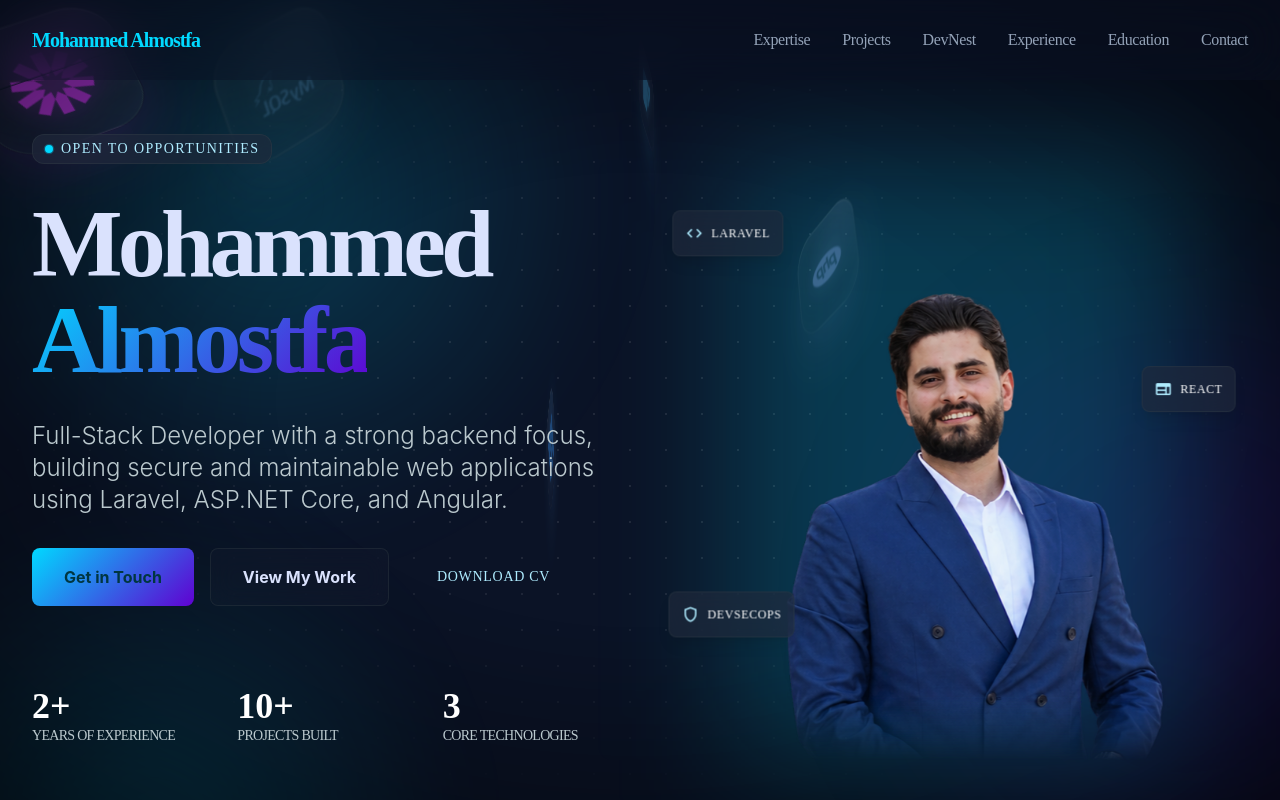
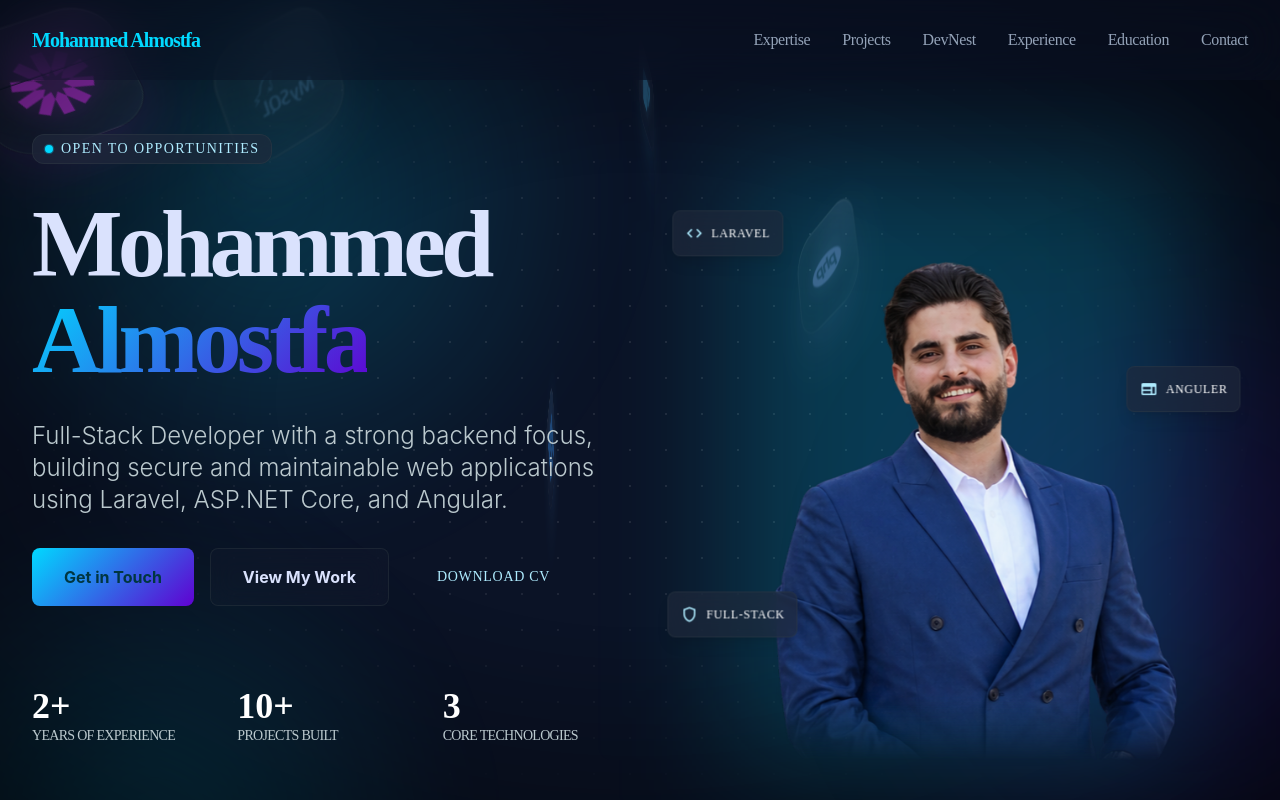
Before and after one commit to MohammedAlmostfa/Portfolio2, a React (Vite) app: page /#/ in a window 1280 px wide. Shown: the top 800 px of the page. Built offline with nearby package versions, Linux system fonts and the light colour scheme.

Commit message:
update data

```diff
--- a/src/components/sections/HeroSection.jsx
+++ b/src/components/sections/HeroSection.jsx
@@ -15,8 +15,8 @@ import { heroText, stats, cvLink } from '../../data/heroData';
 // الشارات على أطراف المربع، متوسّطة عمودياً على الحافة
 const floatingChips = [
   { label: 'Laravel',   icon: 'code',   position: 'top-[15%] left-0 -translate-x-1/4',    delay: 0 },
-  { label: 'React',     icon: 'web',    position: 'top-[40%] right-0 translate-x-1/4',    delay: 0.8 },
-  { label: 'DevSecOps', icon: 'shield', position: 'bottom-[18%] left-0 -translate-x-1/4', delay: 1.6 },
+  { label: 'Anguler',     icon: 'web',    position: 'top-[40%] right-0 translate-x-1/4',    delay: 0.8 },
+  { label: 'Full-stack', icon: 'shield', position: 'bottom-[18%] left-0 -translate-x-1/4', delay: 1.6 },
 ];
 
 // تلاشي أسفل الصورة بالـ mask (بدل طبقة بلون صلب) عشان الخلفية المتحركة تبقى ظاهرة
@@ -158,7 +158,7 @@ const HeroSection = () => {
   alt={heroText.imageAlt}
   draggable={false}
   style={{ maskImage: photoFade, WebkitMaskImage: photoFade }}
-                className="absolute bottom-0 left-4 h-full w-[calc(100%-2rem)] object-contain object-bottom select-none drop-shadow-[0_20px_40px_rgba(0,0,0,0.5)]"
+  className="absolute bottom-0 left-0 h-full w-full object-contain object-bottom select-none drop-shadow-[0_20px_40px_rgba(0,0,0,0.5)] scale-[1.35] origin-bottom md:scale-110"
 />
 
               {/* 3) الشارات على الأطراف */}
```
Lines whose indentation alone changed are shown as unchanged.
